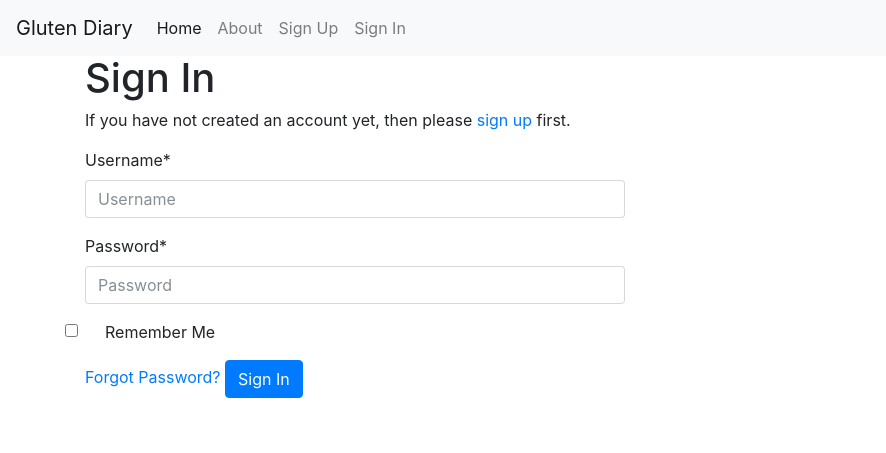
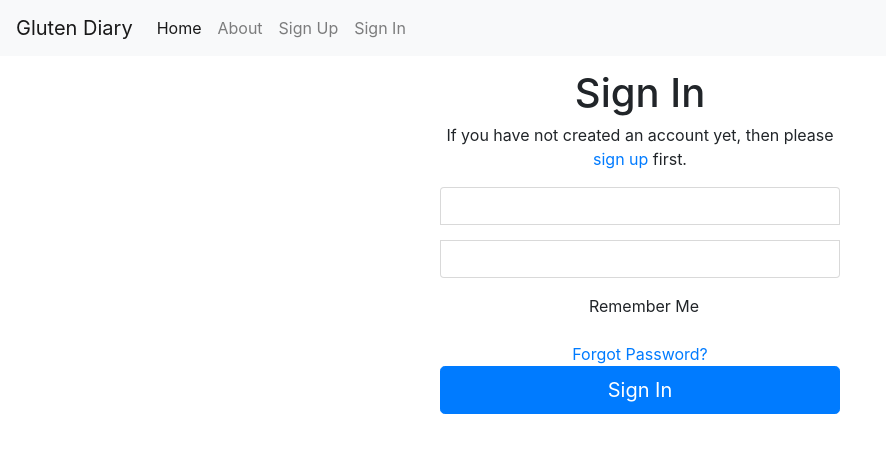
Before and after one commit to gyazbek/Gluten-Diary, a Django app: page /accounts/login/ in a window 1280 px wide. Shown: the top 453 px of the page, without its empty margins (0-886 px from the left). Run offline with Django 3.2, Linux system fonts and the light colour scheme; some libraries are stand-ins or nearby versions.

Commit message:
Styled login page

```diff
--- a/config/settings/base.py
+++ b/config/settings/base.py
@@ -92,6 +92,11 @@
     'django.contrib.auth.backends.ModelBackend',
     'allauth.account.auth_backends.AuthenticationBackend',
 ]
+
+ACCOUNT_FORMS = {
+    "login": "users.forms.CustomLoginForm"
+}
+
 # https://docs.djangoproject.com/en/dev/ref/settings/#auth-user-model
 AUTH_USER_MODEL = 'users.User'
 # https://docs.djangoproject.com/en/dev/ref/settings/#login-redirect-url
--- a/gluten_diary/static/css/project.css
+++ b/gluten_diary/static/css/project.css
@@ -11,3 +11,21 @@
   background-color: #f2dede;
   border-color: #eed3d7;
 }
+
+
+.sign-in-container  {
+  max-width: 430px;
+  padding: 15px;
+  margin: 0 auto;
+}
+
+.login #id_login{
+  margin-bottom: -1px;
+  border-bottom-right-radius: 0;
+  border-bottom-left-radius: 0;
+}
+.login #id_password{
+  margin-bottom: 10px;
+  border-top-left-radius: 0;
+  border-top-right-radius: 0;
+}
--- a/gluten_diary/templates/account/base.html
+++ b/gluten_diary/templates/account/base.html
@@ -2,9 +2,7 @@
 {% block title %}{% block head_title %}{% endblock head_title %}{% endblock title %}
 
 {% block content %}
-<div class="row">
-  <div class="col-md-6 offset-md-3">
+
     {% block inner %}{% endblock %}
-  </div>
-</div>
+
 {% endblock %}
--- a/gluten_diary/templates/account/login.html
+++ b/gluten_diary/templates/account/login.html
@@ -7,6 +7,9 @@
 {% block head_title %}{% trans "Sign In" %}{% endblock %}
 
 {% block inner %}
+<div class="row">
+  <div class="sign-in-container text-center col-md-6 offset-md-3">
+
 
 <h1>{% trans "Sign In" %}</h1>
 
@@ -34,14 +37,16 @@
 <a href="{{ signup_url }}">sign up</a> first.{% endblocktrans %}</p>
 {% endif %}
 
+
 <form class="login" method="POST" action="{% url 'account_login' %}">
   {% csrf_token %}
-  {{ form|crispy }}
+  {% crispy form %}
   {% if redirect_field_value %}
   <input type="hidden" name="{{ redirect_field_name }}" value="{{ redirect_field_value }}" />
   {% endif %}
   <a class="button secondaryAction" href="{% url 'account_reset_password' %}">{% trans "Forgot Password?" %}</a>
-  <button class="primaryAction btn btn-primary" type="submit">{% trans "Sign In" %}</button>
+  <button class="btn btn-lg btn-primary btn-block" type="submit">{% trans "Sign In" %}</button>
 </form>
-
+</div>
+</div>
 {% endblock %}
--- a/gluten_diary/templates/account/signup.html
+++ b/gluten_diary/templates/account/signup.html
@@ -6,6 +6,9 @@
 {% block head_title %}{% trans "Signup" %}{% endblock %}
 
 {% block inner %}
+<div class="row">
+    <div class="sign-in-container text-center col-md-6 offset-md-3">
+
       <h1>{% trans "Sign Up" %}</h1>
 
       <p>{% blocktrans %}Already have an account? Then please <a href="{{ login_url }}">sign in</a>.{% endblocktrans %}</p>
@@ -18,5 +21,6 @@
         {% endif %}
         <button class="btn btn-primary" type="submit">{% trans "Sign Up" %} &raquo;</button>
       </form>
-
+      </div>
+</div>
 {% endblock %}
--- /dev/null
+++ b/gluten_diary/users/forms.py
@@ -0,0 +1,27 @@
+from django.urls import reverse
+from django.utils.translation import ugettext as _
+
+from allauth.account.forms import LoginForm
+
+from crispy_forms.helper import FormHelper
+from crispy_forms.layout import HTML
+
+
+class CustomLoginForm(LoginForm):
+    def __init__(self, *args, **kwargs):
+        super(CustomLoginForm, self).__init__(*args, **kwargs)
+        self.helper = FormHelper()
+
+        for field_name in self.fields:
+            field = self.fields.get(field_name)
+
+            loginField = self.fields.get("login")
+            passwordField = self.fields.get("password")
+            loginField.widget.attrs['placeholder'] = loginField.label
+            loginField.label = ''
+            passwordField.widget.attrs['placeholder'] = passwordField.label
+            passwordField.label = ''
+
+        # self.helper.form_show_labels = False
+        # self.helper.form_class = 'form-horizontal'
+        self.helper.field_class = 'col-xs-8'
```
Also changed, not shown: 1 other file. Lines whose indentation alone changed are shown as unchanged.
